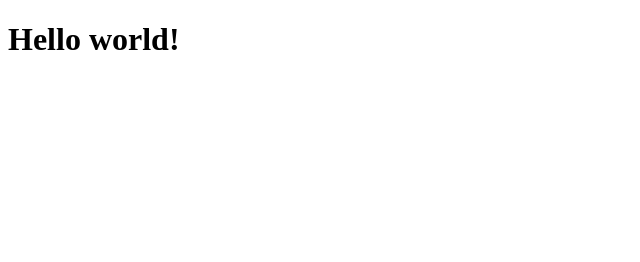
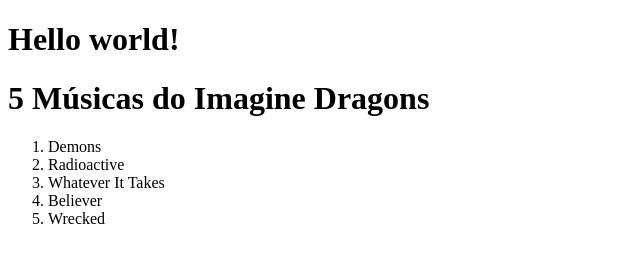
Before and after one commit to GabrieldBarrosT/Atividade-N2, a plain HTML site: page index.html in a window 1280 px wide. Shown: the whole page, without its empty margins (0-640 px from the left). Drawn offline with Linux system fonts and the light colour scheme.

Commit message:
inserindo as musicas da issue #2

```diff
--- a/index.html
+++ b/index.html
@@ -7,5 +7,14 @@
 </head>
 <body>
     <H1>Hello world!</H1>
+    <h1>5 Músicas do Imagine Dragons</h1>
+
+    <ol>
+        <li>Demons</li>
+        <li>Radioactive</li>
+        <li>Whatever It Takes</li>
+        <li>Believer</li>
+        <li>Wrecked</li>
+    </ol>
 </body>
 </html>
```
